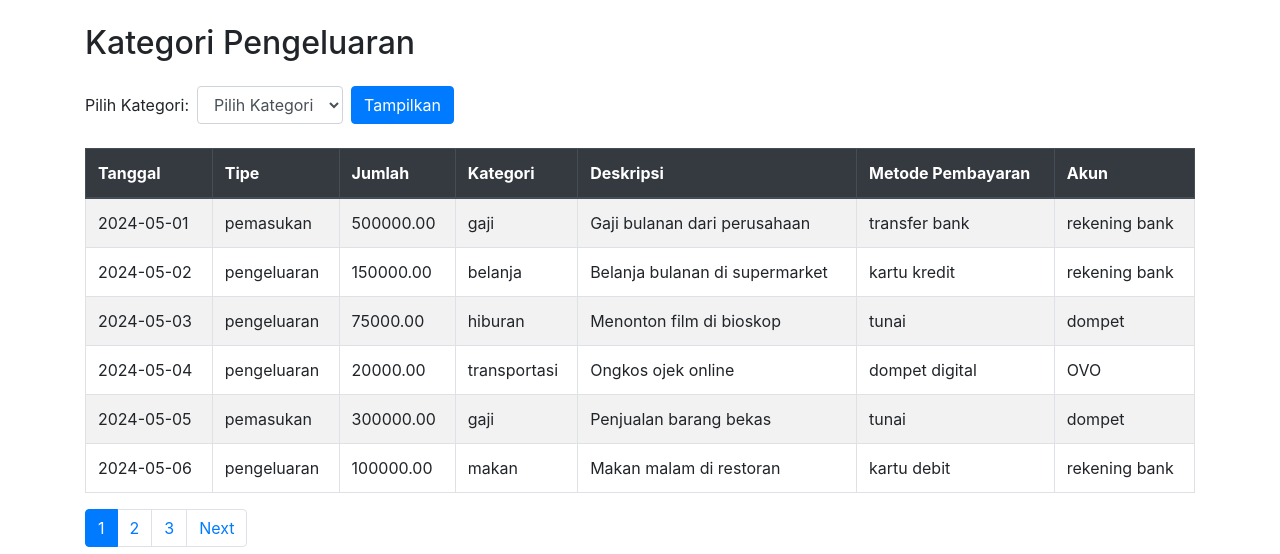
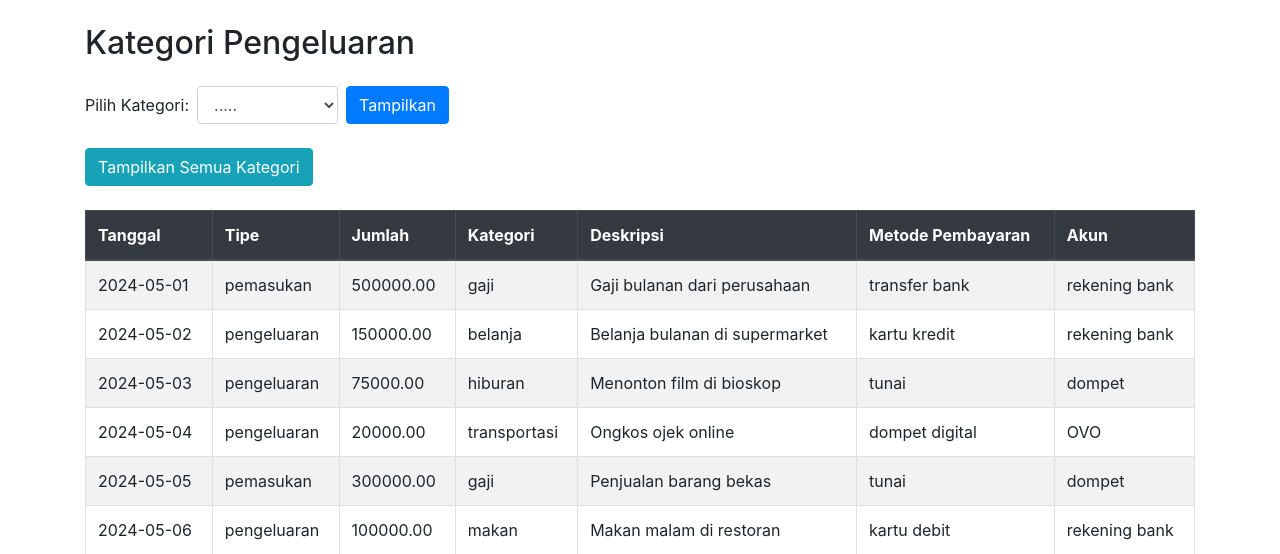
Before and after one commit to stvnathan2/Pemweb, a PHP site: page /category.php in a window 1280 px wide. Shown: the top 554 px of the page. Run offline with PHP 8.4, Linux system fonts and the light colour scheme; data comes from the database, SQL or seed files in the repository.

Commit message:
ayatosoup(update 1.0)

```diff
--- a/category.php
+++ b/category.php
@@ -88,7 +88,7 @@ $conn->close();
             <div class="form-group mr-2">
                 <label for="category" class="mr-2">Pilih Kategori:</label>
                 <select name="category" id="category" class="form-control" required>
-                    <option value="">Pilih Kategori</option>
+                    <option value="">.....</option>
                     <option value="Rumah">Rumah</option>
                     <option value="Transportasi">Transportasi</option>
                     <option value="Makanan">Makanan</option>
@@ -102,6 +102,10 @@ $conn->close();
                 </select>
             </div>
             <button type="submit" class="btn btn-primary">Tampilkan</button>
+        </form>
+
+        <form method="post" action="category.php" class="form-inline mb-4">
+            <button type="submit" class="btn btn-info mr-2">Tampilkan Semua Kategori</button>
         </form>
 
         <div class="table-container">
```
